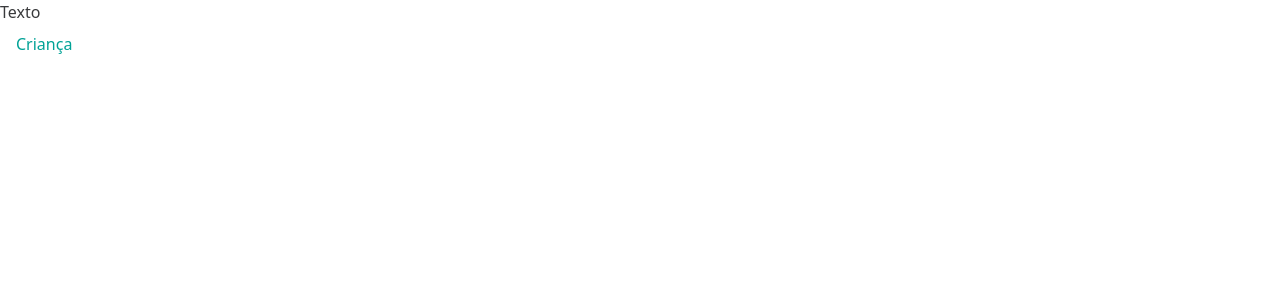
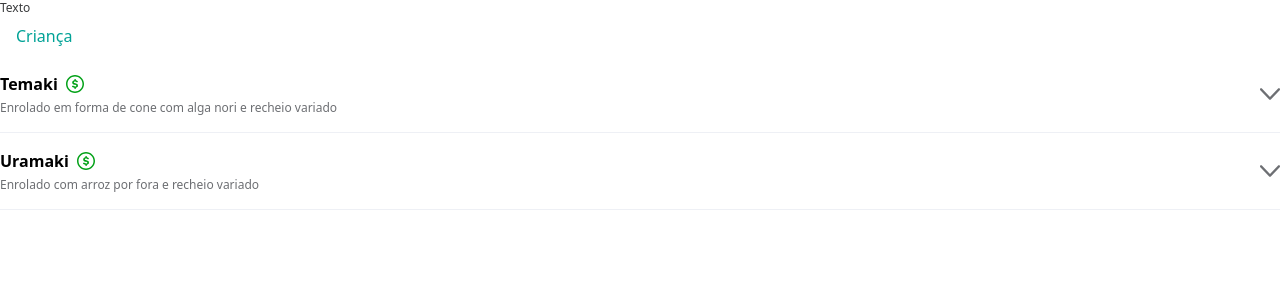
Before and after one commit to Babilonia364/something-food, a Next.js app: page / in a window 1280 px wide. Shown: the top 300 px of the page. Built offline with nearby package versions, Linux system fonts and the light colour scheme.

Commit message:
feat(ACCORDION): created component

```diff
--- /dev/null
+++ b/src/app/components/Accordion/index.tsx
@@ -0,0 +1,122 @@
+import {
+  Accordion as RadixAccordion,
+  AccordionItem as RadixAccordionItem,
+  AccordionTrigger as RadixAccordionTrigger,
+  AccordionContent as RadixAccordionContent,
+} from "@radix-ui/react-accordion";
+import { tv } from "tailwind-variants";
+import Image from "next/image";
+import chevron from "@/app/assets/chevron.svg";
+import dolarsign from "@/app/assets/dolarsign.svg";
+
+// Defining styles to not overload the component
+const accordion = tv({
+  slots: {
+    base: "w-full",
+    item: "border-b border-gray-200 py-4",
+    trigger: "group flex w-full items-center justify-between",
+    content: "overflow-hidden data-[state=closed]:animate-slideUp data-[state=open]:animate-slideDown",
+    productName: "text-base font-bold",
+    productDescription: "text-xs mt-1",
+    variantItem: "flex justify-between items-center py-2 px-4 rounded-lg",
+    icon: "h-5 w-5 transition-transform duration-300 group-data-[state=open]:rotate-180",
+    price: 'text-content-primary',
+    offPrice: 'line-through text-content-neutral-weak',
+  },
+  variants: {
+    colorScheme: {
+      neutral: {
+        productName: "text-color-content-neutral-strong",
+        productDescription: "text-content-neutral-weak",
+        icon: "text-color-content-neutral-strong"
+      },
+      primary: {
+        productName: "text-color-primary",
+        productDescription: "text-primary-weak",
+        icon: "text-color-primary"
+      },
+    },
+  },
+  defaultVariants: {
+    colorScheme: "neutral"
+  }
+});
+
+type ProductVariant = {
+  id: string;
+  name: string;
+  price: string;
+  offPrice?: string;
+  description?: string;
+};
+
+type ProductItem = {
+  id: string;
+  name: string;
+  hasSomeOffProduct?: boolean;
+  description?: string;
+  icon?: React.ReactNode;
+  variants: ProductVariant[];
+};
+
+type AccordionProps = {
+  items: ProductItem[];
+  productDescription?: string;
+  colorScheme?: "neutral" | "primary";
+  type?: "single" | "multiple";
+  collapsible?: boolean;
+}
+
+export const Accordion = ({
+  items,
+  colorScheme,
+  type = "single",
+  collapsible = true,
+}: AccordionProps) => {
+  const styles = accordion({ colorScheme });
+
+  return (
+    //Header
+    <RadixAccordion type={type} collapsible={collapsible} className={styles.base()}>
+      {items.map((product) => (
+      <RadixAccordionItem value={product.id} key={product.id} className={styles.item()}>
+        <RadixAccordionTrigger className={styles.trigger()}>
+          <div className="flex items-center gap-3">
+            <div className="text-left">
+              <div className="flex gap-2">
+                <h3 className={styles.productName()}>{product.name}</h3>
+                {
+                  !!product.hasSomeOffProduct &&
+                  <Image src={dolarsign} alt="" className="w-[18px]" />
+                }
+              </div>
+              {product.description &&
+                <p className={styles.productDescription()}>{product.description}</p>
+              }
+            </div>
+          </div>
+          <Image src={chevron} className={styles.icon()} alt="" />
+        </RadixAccordionTrigger>
+
+        {/* Content */}
+        <RadixAccordionContent className={styles.content()}>
+          <div className="pt-4 space-y-3">
+            {product.variants.map((variant) => (
+              <div key={variant.id} className={styles.variantItem()}>
+                <div className="flex flex-col">
+                  <span className="text-sm text-content-neutral-strong">{variant.name}</span>
+                  <span className="text-xs text-content-neutral-weak">descriptons</span>
+                </div>
+                <div className="flex flex-col">
+                  <span className={`text-sm ${variant.offPrice ? styles.offPrice() : styles.price()}`}>{variant.price}</span>
+                  {variant.offPrice && <span className="text-sm text-content-success">{variant.offPrice}</span>}
+                </div>
+              </div>
+            ))}
+          </div>
+        </RadixAccordionContent>
+      </RadixAccordionItem>
+      ))}
+    </RadixAccordion>
+  );
+};
--- a/src/app/globals.css
+++ b/src/app/globals.css
@@ -1,5 +1,6 @@
 @import "tailwindcss";
 
+/* Colors theme */
 @theme {
   /* Base colors are not meant to be used directly */
   /* They serve only to populate the contextual tokens */
@@ -38,3 +39,19 @@
   --color-surface-neutral-base: var(--color-gray-700); /* gray-700 // text-medium */
   --color-surface-neutral-weak: var(--color-gray-500); /* gray-500 // text-secondary */
 }
+
+/* Animations theme */
+@theme {
+  --animate-slideDown: slideDown 300ms cubic-bezier(0.87, 0, 0.13, 1);
+  --animate-slideUp: slideUp 300ms cubic-bezier(0.87, 0, 0.13, 1);
+
+  @keyframes slideDown {
+    0% { height: 0px };
+    100% { height: var(--radix-accordion-content-height) };
+  }
+
+  @keyframes slideUp {
+    from { height: var(--radix-accordion-content-height) };
+    to { height: 0px };
+  }
+}
--- a/src/app/page.tsx
+++ b/src/app/page.tsx
@@ -1,10 +1,88 @@
+import { Accordion } from "./components/Accordion";
 import { Button } from "./components/Button";
 
 export default function Home() {
+  const products = [
+    {
+      id: "temaki",
+      name: "Temaki",
+      description: "Enrolado em forma de cone com alga nori e recheio variado",
+      hasSomeOffProduct: true,
+      variants: [
+        {
+          id: "temaki-salmao",
+          name: "Salmão",
+          price: "R$ 14,90",
+          offPrice: "R$ 12,90",
+          description: "Com cream cheese"
+        },
+        {
+          id: "temaki-atum",
+          name: "Atum",
+          price: "R$ 14,90",
+          description: "Com cream quejo chedar"
+        },
+        {
+          id: "temaki-vegetariano",
+          name: "Vegetariano",
+          price: "R$ 10,90",
+        },
+      ]
+    },
+    {
+      id: "uramaki",
+      name: "Uramaki",
+      description: "Enrolado com arroz por fora e recheio variado",
+      hasSomeOffProduct: true,
+      variants: [
+        {
+          id: "uramaki-salmao",
+          name: "Salmão",
+          price: "R$ 22,90",
+          description: "10 unidades - salmão fresco com cream cheese"
+        },
+        {
+          id: "uramaki-salmao-cebolinha",
+          name: "Salmão Cebolinha",
+          price: "R$ 24,90",
+          description: "10 unidades - salmão com cebolinha fresca"
+        },
+        {
+          id: "uramaki-atum",
+          name: "Atum",
+          price: "R$ 21,90",
+          description: "10 unidades - atum fresco com molho tarê"
+        },
+        {
+          id: "uramaki-pele-de-salmao",
+          name: "Pele de Salmão",
+          price: "R$ 19,90",
+          description: "10 unidades - pele de salmão grelhada com molho especial"
+        },
+        {
+          id: "uramaki-vegetariano",
+          name: "Vegetariano",
+          price: "R$ 18,90",
+          description: "10 unidades - pepino, manga e abacate"
+        },
+        {
+          id: "uramaki-california",
+          name: "California",
+          price: "R$ 20,90",
+          offPrice: "R$ 18,90",
+          description: "10 unidades - kani, manga e pepino"
+        }
+      ]
+    }
+  ];
+
   return (
     <div className="bg-surface-background">
-      <h1 className="text-content-neutral-base">Texto</h1>
+      <h1 className="text-content-neutral-base text-xs">Texto</h1>
       <Button buttonType="ghost" buttonColor="success">Criança</Button>
+      <Accordion
+        items={products}
+      />
     </div>
   );
 }
```
Also changed, not shown: src/app/assets/chevron.svg (added), src/app/assets/dolarsign.svg (added).
